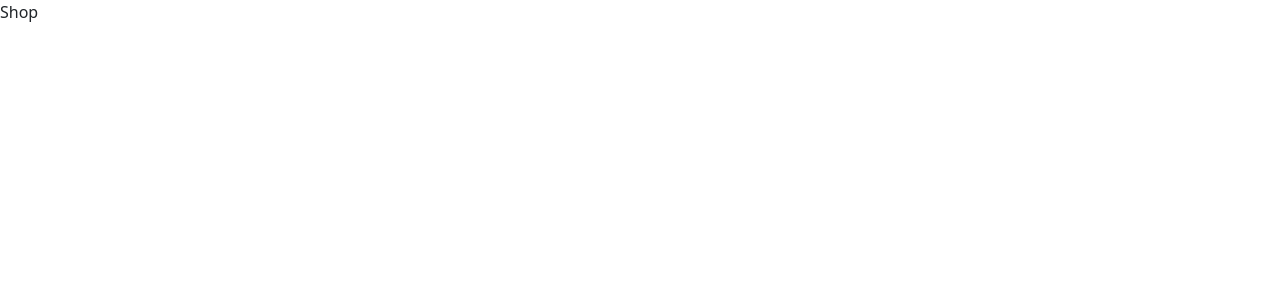
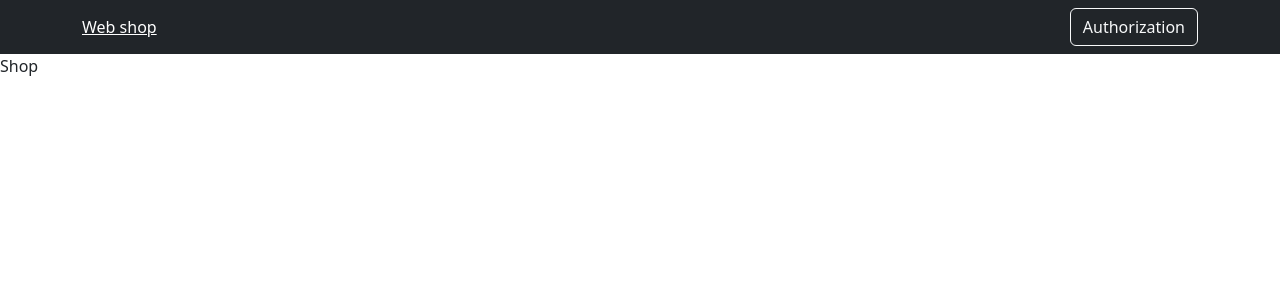
Before and after one commit to BabiychukYuliya/internet_shop_client, a React (Create React App) app: page / in a window 1280 px wide. Shown: the top 300 px of the page. Built offline with nearby package versions, Linux system fonts and the light colour scheme.

Commit message:
NavBar add

```diff
--- a/package.json
+++ b/package.json
@@ -7,6 +7,7 @@
     "@testing-library/react": "^13.4.0",
     "@testing-library/user-event": "^13.5.0",
     "axios": "^1.6.5",
+    "bootstrap": "^5.3.2",
     "mobx": "^6.12.0",
     "mobx-react-lite": "^4.0.5",
     "react": "^18.2.0",
--- a/src/App.js
+++ b/src/App.js
@@ -1,9 +1,11 @@
 import { BrowserRouter } from "react-router-dom";
 import AppRouter from "./components/AppRouter";
+import NavBar from "./components/NavBar";
 
 const App = () => {
   return (
     <BrowserRouter>
+      <NavBar />
       <AppRouter />
     </BrowserRouter>
   );
--- a/src/components/AppRouter.js
+++ b/src/components/AppRouter.js
@@ -6,7 +6,7 @@ import { Context } from "..";
 
 const AppRouter = () => {
   const { user } = useContext(Context);
-  console.log(user);
+  // console.log(user);
   return (
     <Routes>
       {user.isAuth === true &&
--- /dev/null
+++ b/src/components/NavBar.js
@@ -0,0 +1,41 @@
+import { useContext } from "react";
+import { Context } from "..";
+import Container from "react-bootstrap/Container";
+import Nav from "react-bootstrap/Nav";
+import Navbar from "react-bootstrap/Navbar";
+import { NavLink } from "react-router-dom";
+import { SHOP_ROUTE } from "../utils/consts";
+import { Button } from "react-bootstrap";
+import { observer } from "mobx-react-lite";
+
+const NavBar = observer(() => {
+  const { user } = useContext(Context);
+  return (
+    <Navbar bg="dark" data-bs-theme="dark">
+      <Container>
+        <NavLink style={{ color: "white" }} to={SHOP_ROUTE}>
+          Web shop
+        </NavLink>
+        {user.isAuth ? (
+          <Nav style={{ marginLeft: "auto", color: "white" }}>
+            <Button variant="outline-light">Admin panel</Button>
+            <Button variant="outline-light" style={{ marginLeft: 15 }}>
+              Enter
+            </Button>
+          </Nav>
+        ) : (
+          <Nav style={{ marginLeft: "auto", color: "white" }}>
+            <Button
+              variant="outline-light"
+              onClick={() => user.setIsAuth(true)}
+            >
+              Authorization
+            </Button>
+          </Nav>
+        )}
+      </Container>
+    </Navbar>
+  );
+});
+
+export default NavBar;
```
Also changed, not shown: 2 other files (tests, documents, lock files or other folders).
